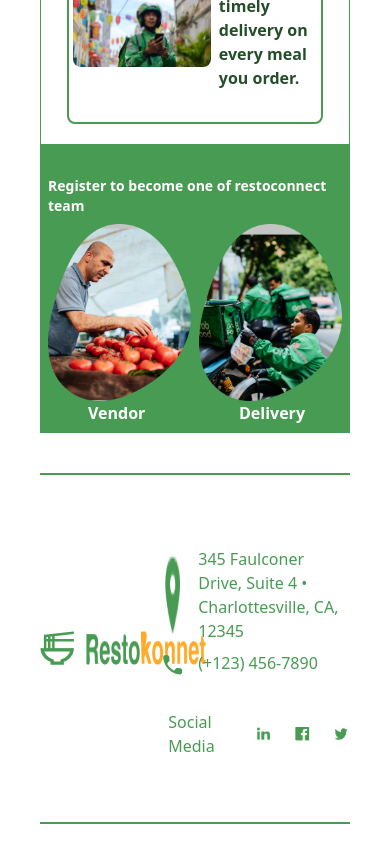
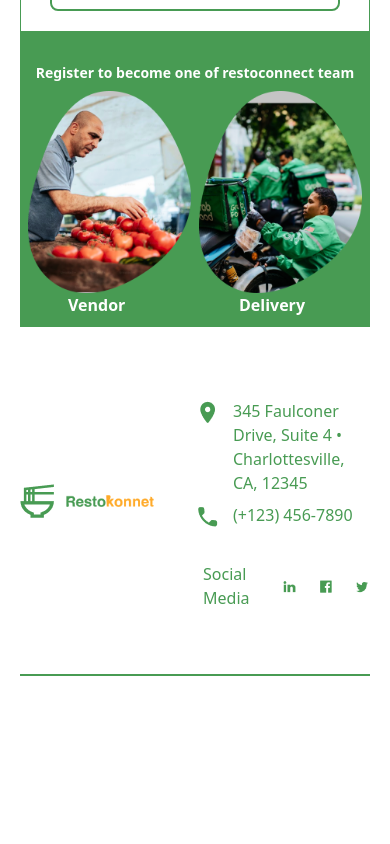
Before and after one commit to MichaelDecent/RestoKonnect_Frontend, a Vue app in the folder RestoKonnect/: page / in a window 390 px wide. Shown: the part 1749-2593 px from the top of the page. After the commit the page ends 2445 px from the top, so only its background shows below. Built offline with nearby package versions, Linux system fonts and the light colour scheme; no server answers.

Commit message:
fixed the responsiveness

```diff
--- a/RestoKonnect/src/App.vue
+++ b/RestoKonnect/src/App.vue
@@ -3,7 +3,7 @@
 </script>
 
 <template>
-    <main class="h-screen w-screen">
+    <main class="h-screen w-full">
         <RouterView />
     </main>
 </template>
--- a/RestoKonnect/src/components/Footer.vue
+++ b/RestoKonnect/src/components/Footer.vue
@@ -2,13 +2,16 @@
     import Logo from "../components/Logo.vue"
 </script>
 <template>
-     <div class=" border-y-2 border-rgreen-100 flex justify-around mt-10 items-center">
-        <div class="my-20">
-            <Logo/>
+     <div class=" border-y-2 border-rgreen-100 flex lg:justify-around lg:mx-20 lg:my-10 items-center">
+        <div class="my-20 w-2/4">
+            <div class="flex gap-3 overflow-hidden items-center">
+                <img src="../img/ramen_dining.png" alt="logo_icon">
+                <img class="w-1/2 lg:w-fit h-fit" src="../img/Restokonnet.png" alt="logo">
             </div>
-        <div class=" my-16">
+        </div>
+        <div class="my-16 w-2/4">
             <a class="flex gap-3 my-2" href="">
-                    <img src="../img/icons/round-place-24px.png" alt="">
+                <img class="h-fit" src="../img/icons/round-place-24px.png" alt="">
                 <span class="text-rgreen-100  hover:text-ryellow transition duration-300 ease-in-out">345 Faulconer Drive, Suite 4 • Charlottesville, CA, 12345</span>
             </a>
             <a class="flex gap-3 my-2" href="">
--- a/RestoKonnect/src/views/Landing.vue
+++ b/RestoKonnect/src/views/Landing.vue
@@ -5,7 +5,7 @@
 </script>
 
 <template>
-    <div class="bg-white p-5 md:p-10 mx-5">
+    <div class="bg-white p-5 md:p-10 md:mx-5">
         <header class="flex flex-col md:flex-row justify-between items-center">
             <Logo />
             <nav class="mt-4 md:mt-0">
```
Lines whose indentation alone changed are shown as unchanged.
